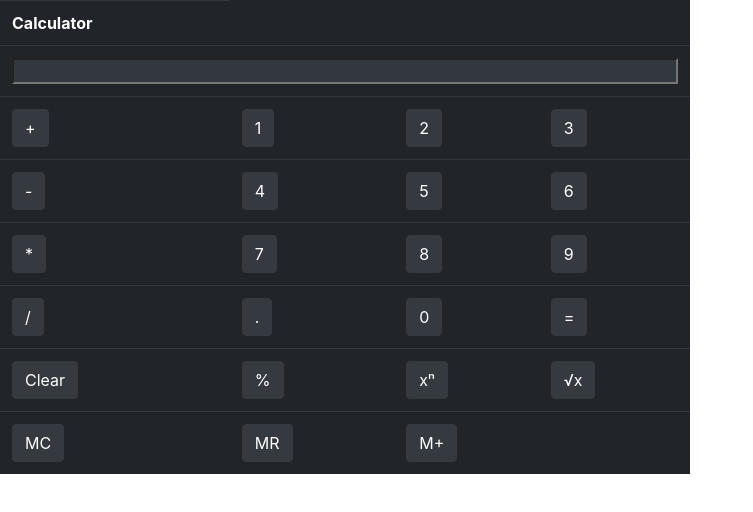
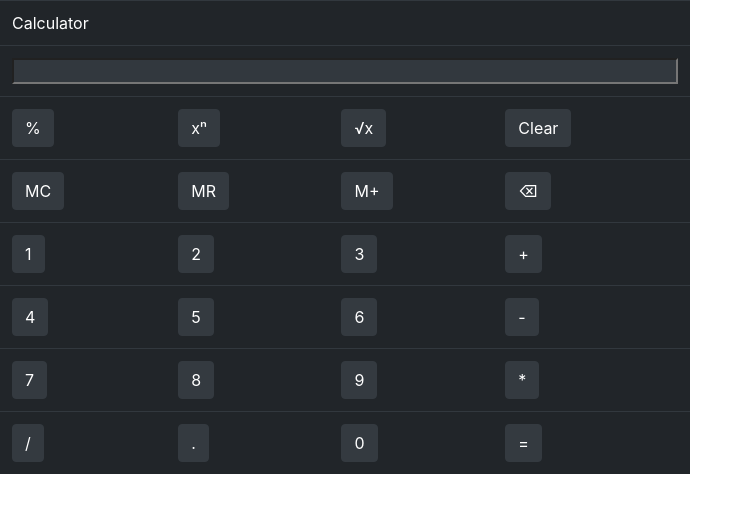
Before and after one commit to grantnagy/web2, a plain HTML site: page calc.html in a window 1280 px wide. Shown: the whole page, without its empty margins (0-753 px from the left). Drawn offline with nearby package versions, Linux system fonts and the light colour scheme.

Commit message:
added backspace

```diff
--- a/calc.html
+++ b/calc.html
@@ -12,6 +12,7 @@
          function solve()
          {
              let x = document.getElementById("result").value;
+
                if (x.indexOf("^") != -1) power(x);
                else {
                   let y = eval(x);
@@ -22,6 +23,12 @@
          function clr()
          {
              document.getElementById("result").value = "";
+         }
+         function bs()
+         {
+            let x = document.getElementById("result").value;
+            let y = x.substring(0, x.length-1);
+            document.getElementById("result").value = y;
          }
          function power(x)
          {
@@ -65,28 +72,40 @@
    <body>
      <table class="table table-dark">
       <tr>
-        <th scope="col">Calculator</th>
+         <td colspan="4">Calculator</td>
       </tr>
          <tr>
             <td colspan="4"><input type="text" id="result" size="60"></td>
          </tr>
          <tr>
-            <td><input type="button" class="btn btn-dark" value="+" onclick="dis('+')"/> </td>
+          <td><input type="button" class="btn btn-dark" value="%" onclick="per()"/> </td>
+          <td><input type="button" class="btn btn-dark" value="xⁿ" onclick="dis('^')" onclick="square()"/> </td>
+          <td><input type="button" class="btn btn-dark" value="√x" onclick="squareroot()"/> </td>
+          <td><input type="button" value="Clear" onclick="clr()" class="btn btn-dark"/></td>
+         </tr>
+         <tr>
+            <td><input type="button" value="MC" onclick="mem('1')" class="btn btn-dark"/></td>
+            <td><input type="button" value="MR" onclick="mem('3')" class="btn btn-dark"/></td>
+            <td><input type="button" value="M+" onclick="mem('2')" class="btn btn-dark"/></td>
+            <td><input type="button" value="⌫" onclick="bs()" class="btn btn-dark"/></td>
+           </tr>
+         <tr>
             <td><input type="button" class="btn btn-dark" value="1" onclick="dis('1')"/> </td>
             <td><input type="button" class="btn btn-dark" value="2" onclick="dis('2')"/> </td>
             <td><input type="button" class="btn btn-dark" value="3" onclick="dis('3')"/> </td>
+            <td><input type="button" class="btn btn-dark" value="+" onclick="dis('+')"/> </td>
          </tr>
          <tr>
-            <td><input type="button" class="btn btn-dark" value="-" onclick="dis('-')"/> </td>
             <td><input type="button" class="btn btn-dark" value="4" onclick="dis('4')"/> </td>
             <td><input type="button" class="btn btn-dark" value="5" onclick="dis('5')"/> </td>
             <td><input type="button" class="btn btn-dark" value="6" onclick="dis('6')"/> </td>
+            <td><input type="button" class="btn btn-dark" value="-" onclick="dis('-')"/> </td>
          </tr>
          <tr>
-           <td><input type="button" class="btn btn-dark" value="*" onclick="dis('*')"/> </td>
             <td><input type="button" class="btn btn-dark" value="7" onclick="dis('7')"/> </td>
             <td><input type="button" class="btn btn-dark" value="8" onclick="dis('8')"/> </td>
             <td><input type="button" class="btn btn-dark" value="9" onclick="dis('9')"/> </td>
+            <td><input type="button" class="btn btn-dark" value="*" onclick="dis('*')"/> </td>
          </tr>
          <tr>
             <td><input type="button" class="btn btn-dark" value="/" onclick="dis('/')"/> </td>
@@ -94,17 +113,6 @@
             <td><input type="button" class="btn btn-dark" value="0" onclick="dis('0')"/> </td>
             <td><input type="button" class="btn btn-dark" value="=" onclick="solve()"/> </td>
          </tr>
-         <tr>
-          <td><input type="button" value="Clear" onclick="clr()" class="btn btn-dark"/></td>
-          <td><input type="button" class="btn btn-dark" value="%" onclick="per()"/> </td>
-          <td><input type="button" class="btn btn-dark" value="xⁿ" onclick="dis('^')" onclick="square()"/> </td>
-          <td><input type="button" class="btn btn-dark" value="√x" onclick="squareroot()"/> </td>
-         </tr>
-         <tr>
-            <td><input type="button" value="MC" onclick="mem('1')" class="btn btn-dark"/></td>
-            <td><input type="button" value="MR" onclick="mem('3')" class="btn btn-dark"/></td>
-            <td colspan="2"><input type="button" value="M+" onclick="mem('2')" class="btn btn-dark"/></td>
-           </tr>
       </table>
    </body>
    <script src="https://code.jquery.com/jquery-3.5.1.slim.min.js" integrity="sha384-DfXdz2htPH0lsSSs5nCTpuj/zy4C+OGpamoFVy38MVBnE+IbbVYUew+OrCXaRkfj" crossorigin="anonymous"></script>
```
